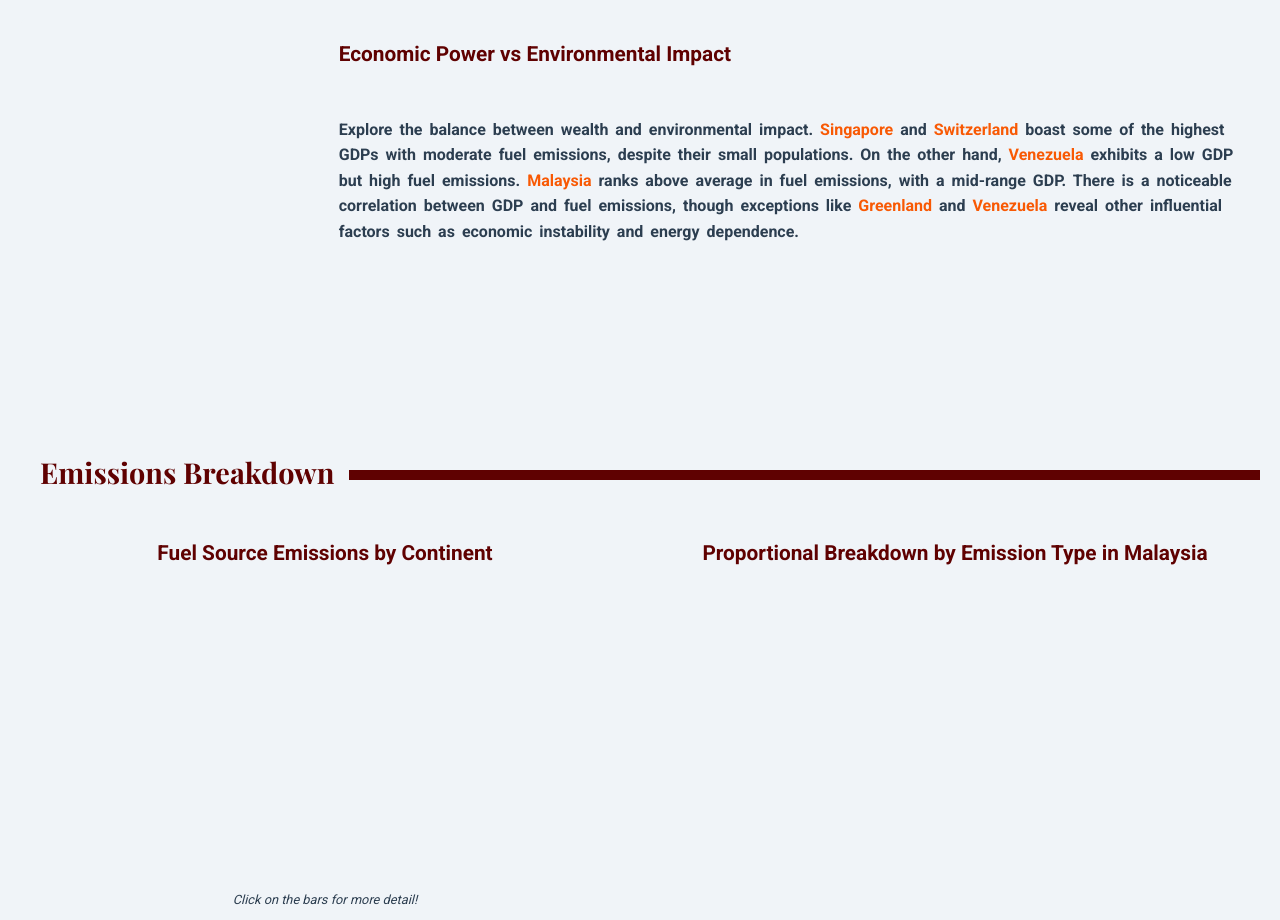
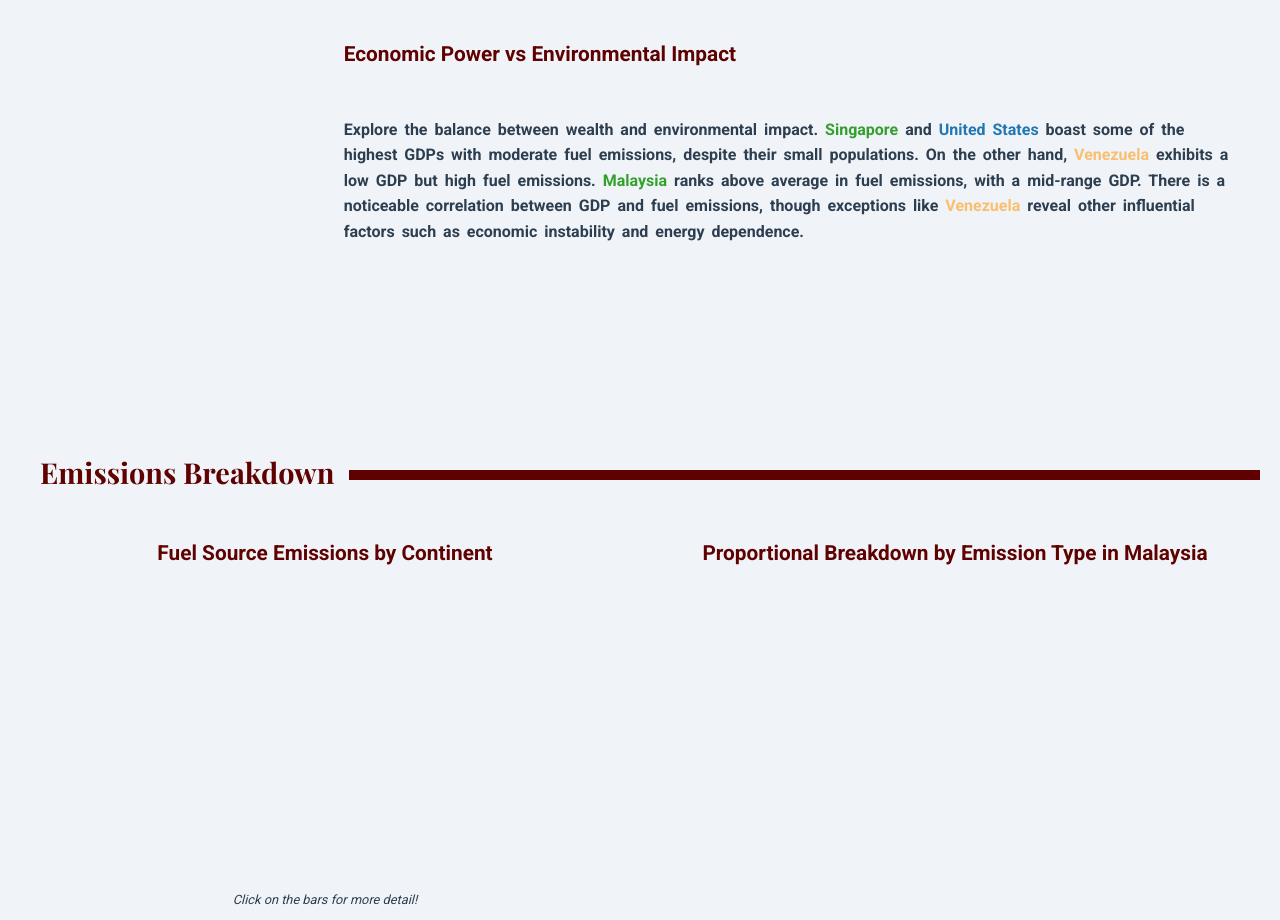
Before and after one commit to BenjyLimmy/FIT3179, a plain HTML site: page index.html in a window 1280 px wide. Shown: the part 1519-2439 px from the top of the page. Drawn offline with nearby package versions, Linux system fonts and the light colour scheme; a script that the page names is missing.

Commit message:
Update color coding

```diff
--- a/index.html
+++ b/index.html
@@ -107,18 +107,18 @@
             <h4>Economic Power vs Environmental Impact</h4>
             <p class="description">
               Explore the balance between wealth and environmental impact.
-              <strong style="color: #f85904">Singapore</strong> and
-              <strong style="color: #f85904">Switzerland</strong> boast some of
+              <strong style="color: #33a02c">Singapore</strong> and
+              <strong style="color: #1f78b4">United States</strong> boast some of
               the highest GDPs with moderate fuel emissions, despite their small
               populations. On the other hand,
-              <strong style="color: #f85904">Venezuela</strong> exhibits a low
+              <strong style="color: #F9BF6E">Venezuela</strong> exhibits a low
               GDP but high fuel emissions.
-              <strong style="color: #f85904">Malaysia</strong> ranks above
+              <strong style="color: #33a02c">Malaysia</strong> ranks above
               average in fuel emissions, with a mid-range GDP. There is a
               noticeable correlation between GDP and fuel emissions, though
               exceptions like
-              <strong style="color: #f85904">Greenland</strong> and
-              <strong style="color: #f85904">Venezuela</strong>
+
+              <strong style="color: #F9BF6E">Venezuela</strong>
               reveal other influential factors such as economic instability and
               energy dependence.
             </p>
```
